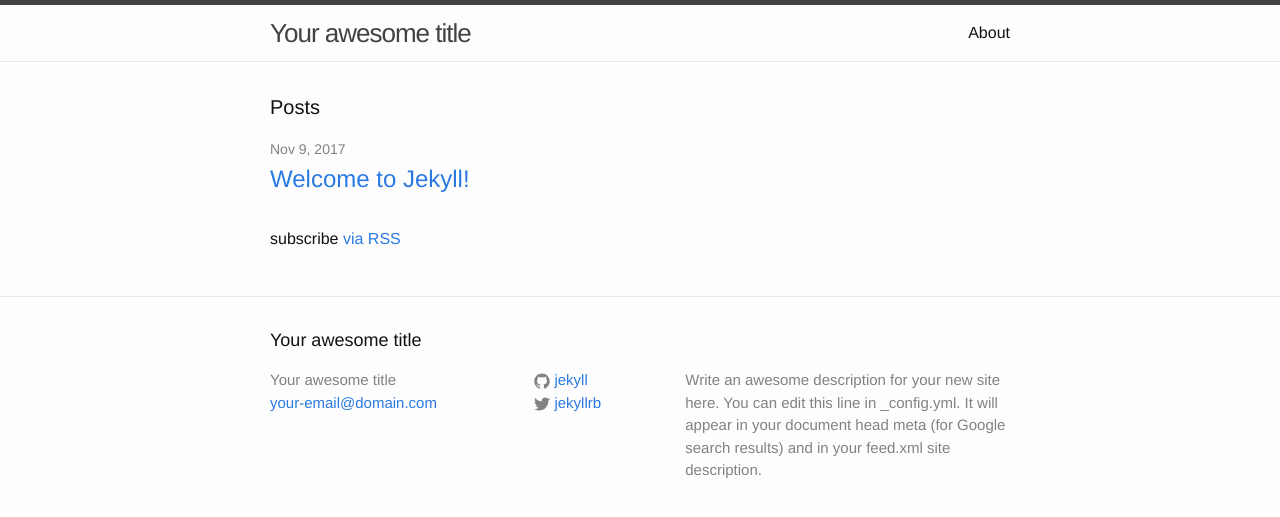
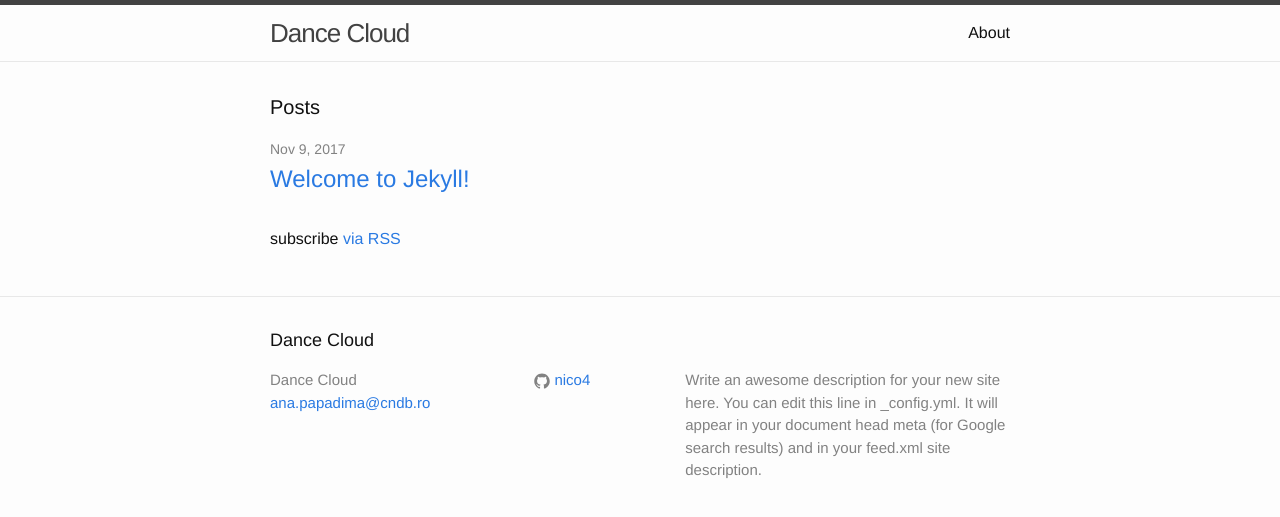
Before and after one commit to the-human-interface/dance-cloud, a Jekyll site: the page built from index.html, in a window 1280 px wide. Shown: the top 517 px of the page. Built offline with Jekyll 4.4.1, drawn with Linux system fonts in a browser that asks for light colours.

Commit message:
site settings added

```diff
--- a/_config.yml
+++ b/_config.yml
@@ -6,16 +6,18 @@
 # 'jekyll serve'. If you change this file, please restart the server process.
 
 # Site settings
-title: Your awesome title
-email: your-email@domain.com
+title: Dance Cloud
+email: ana.papadima@cndb.ro
 description: > # this means to ignore newlines until "baseurl:"
   Write an awesome description for your new site here. You can edit this
   line in _config.yml. It will appear in your document head meta (for
   Google search results) and in your feed.xml site description.
 baseurl: "" # the subpath of your site, e.g. /blog
-url: "http://yourdomain.com" # the base hostname & protocol for your site
-twitter_username: jekyllrb
-github_username:  jekyll
+url: "https://dancecloud.ro" # the base hostname & protocol for your site
+github_username:  nico4
 
 # Build settings
 markdown: kramdown
+permalink: none
+user: devel
+exclude: fabfile.py
```
